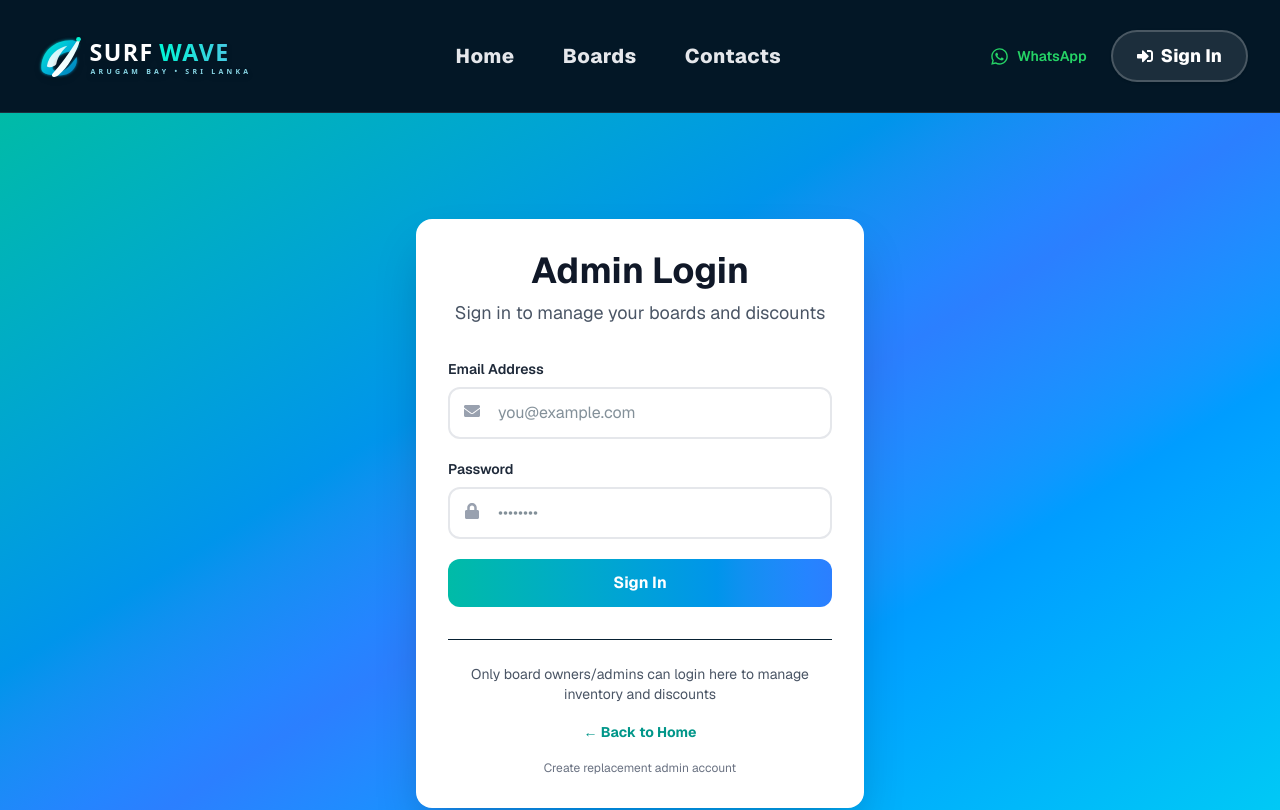
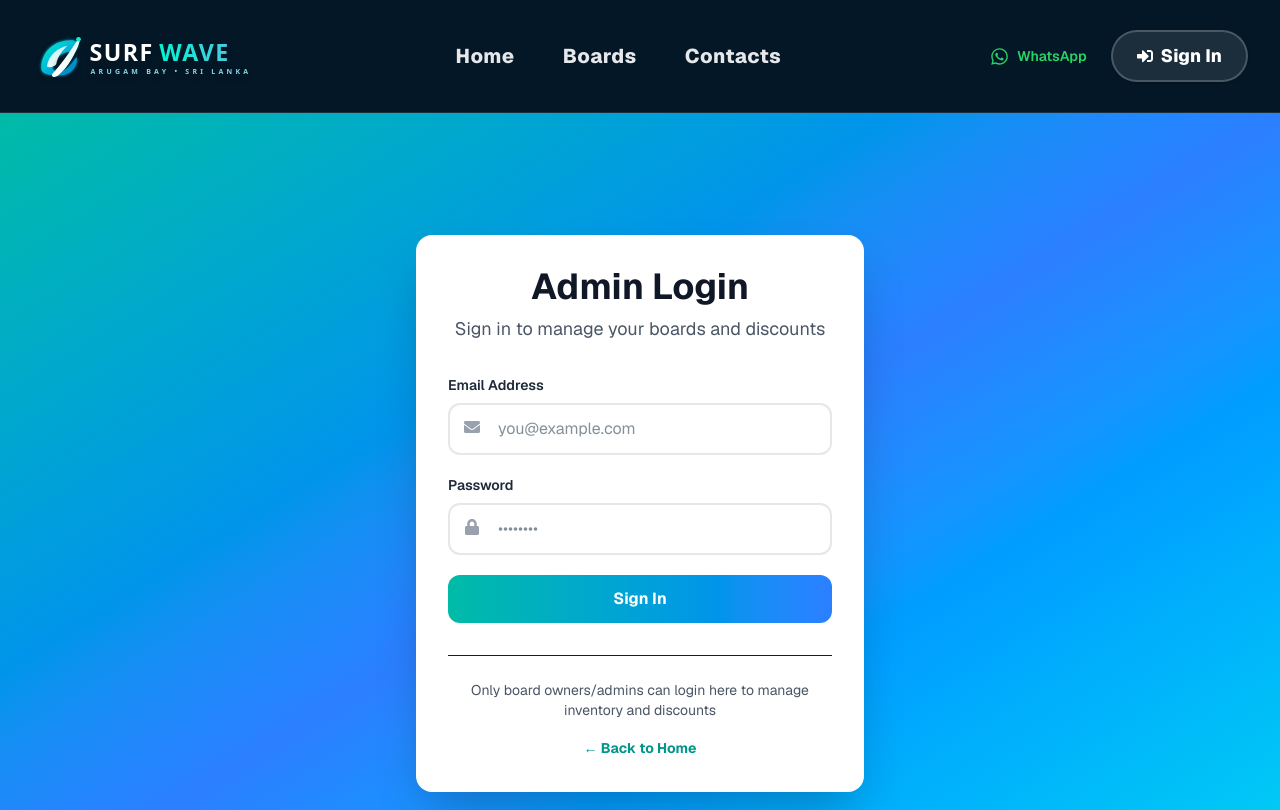
Before and after one commit to CodeCrafter-X/SurfWave, a Next.js app: page /login in a window 1280 px wide. Shown: the top 810 px of the page. Built offline with nearby package versions, Linux system fonts and the light colour scheme; no server answers.

Commit message:
remove unwanted admin credentaial reset function from the login page

```diff
--- a/src/app/login/page.js
+++ b/src/app/login/page.js
@@ -114,9 +114,7 @@ export default function LoginPage() {
           <Link href="/" className="text-teal-600 hover:text-teal-700 font-bold text-sm">
             ← Back to Home
           </Link>
-          <Link href="/admin/register" className="block mt-4 text-gray-500 hover:text-teal-600 text-xs">
-            Create replacement admin account
-          </Link>
+
         </div>
       </div>
     </div>
```
